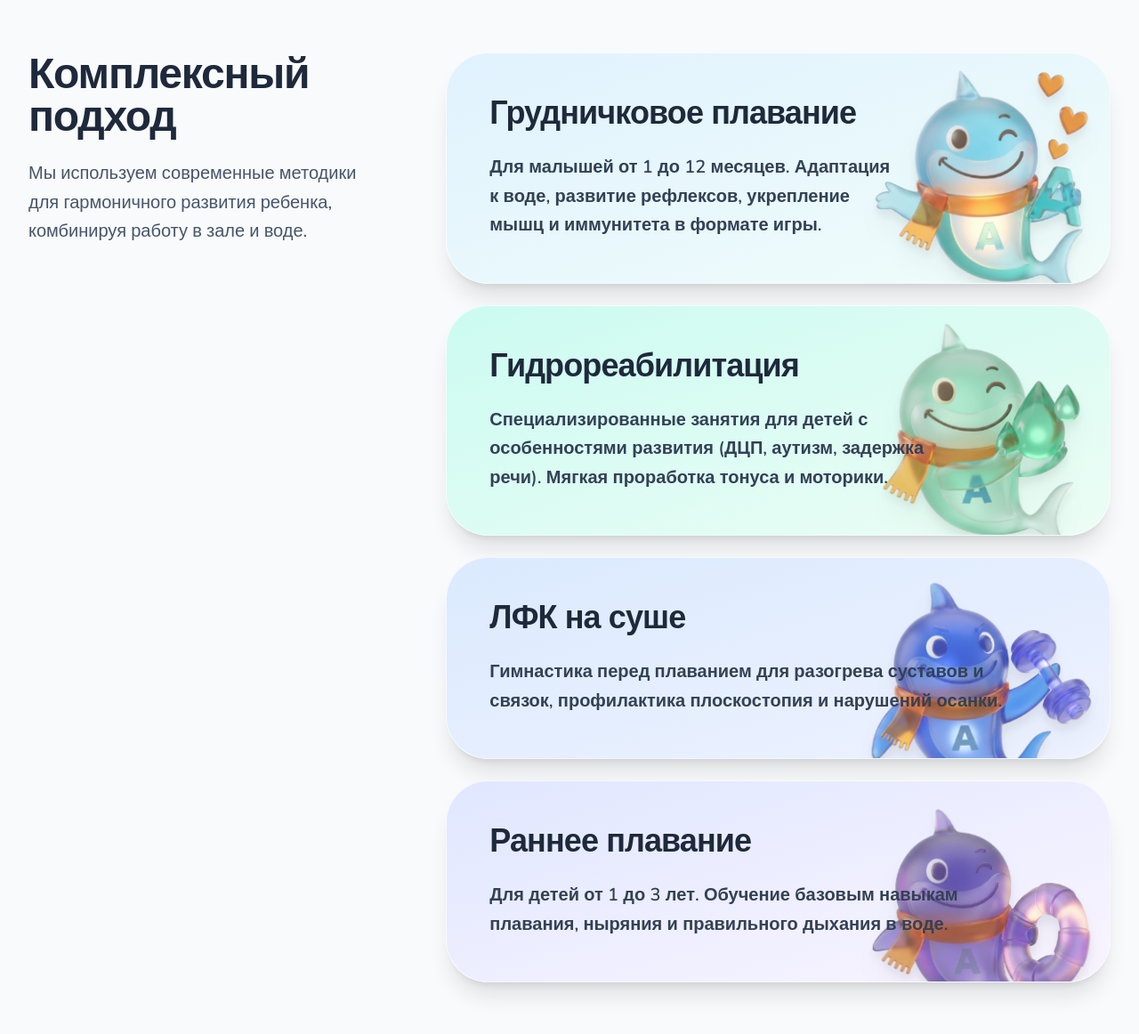
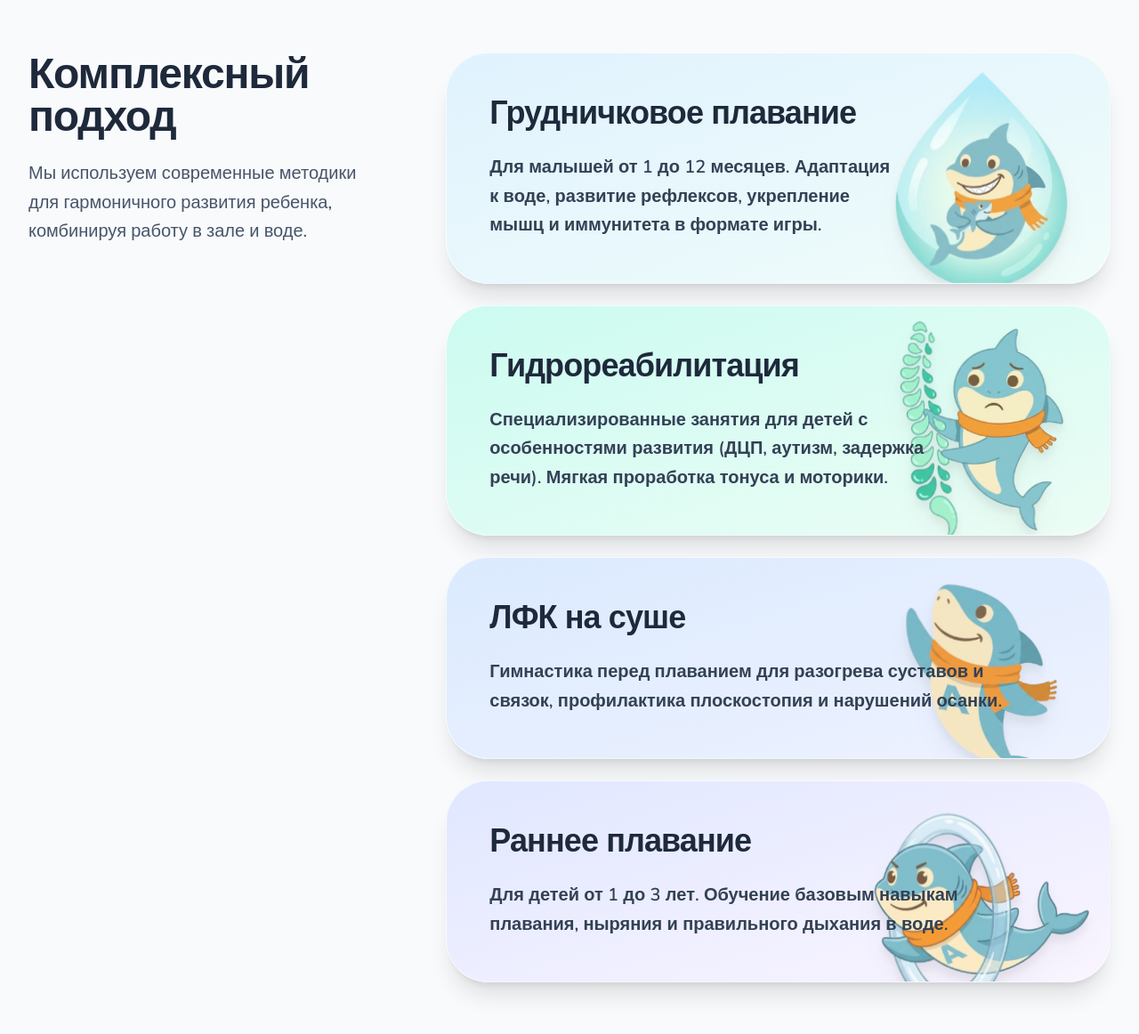
Before and after one commit to peexthree/Akulenok, a Next.js app: page / in a window 1280 px wide. Shown: the part 1881-3043 px from the top of the page at 89% size. Built offline with nearby package versions, Linux system fonts and the light colour scheme.

Commit message:
Update methodology.js

```diff
--- a/components/methodology.js
+++ b/components/methodology.js
@@ -9,25 +9,25 @@ const services = [
     title: "Грудничковое плавание",
     desc: "Для малышей от 1 до 12 месяцев. Адаптация к воде, развитие рефлексов, укрепление мышц и иммунитета в формате игры.",
     color: "from-sky-100 to-teal-50",
-    icon3d: "/img/3d-icons/service-1-mascot.webp" // ИСПРАВЛЕНО ПОД ТВОЙ GITHUB
+    icon3d: "/img/3d-icons/1.webp" // ИСПРАВЛЕНО ПОД ТВОЙ GITHUB
   },
   {
     title: "Гидрореабилитация",
     desc: "Специализированные занятия для детей с особенностями развития (ДЦП, аутизм, задержка речи). Мягкая проработка тонуса и моторики.",
     color: "from-teal-100 to-emerald-50",
-    icon3d: "/img/3d-icons/service-2-mascot.webp"
+    icon3d: "/img/3d-icons/2.webp"
   },
   {
     title: "ЛФК на суше",
     desc: "Гимнастика перед плаванием для разогрева суставов и связок, профилактика плоскостопия и нарушений осанки.",
     color: "from-blue-100 to-indigo-50",
-    icon3d: "/img/3d-icons/service-3-mascot.webp"
+    icon3d: "/img/3d-icons/3.webp"
   },
   {
     title: "Раннее плавание",
     desc: "Для детей от 1 до 3 лет. Обучение базовым навыкам плавания, ныряния и правильного дыхания в воде.",
     color: "from-indigo-100 to-purple-50",
-    icon3d: "/img/3d-icons/service-4-mascot.webp"
+    icon3d: "/img/3d-icons/4.webp"
   }
 ];
 
```
